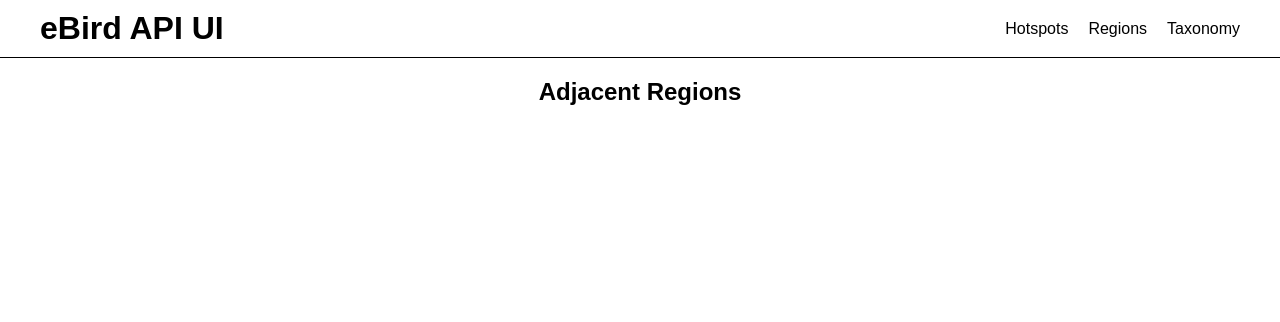
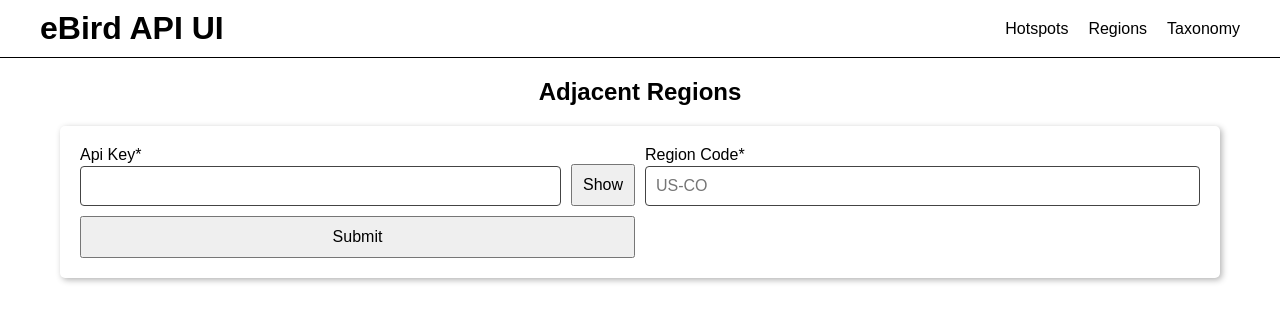
Before and after one commit to Fimbelowski/ebird-api-ui, a React (Vite) app: page /adjacent-regions in a window 1280 px wide. Shown: the top 322 px of the page. Built offline with nearby package versions, Linux system fonts and the light colour scheme.

Commit message:
Update AdjacentRegions.tsx

```diff
--- a/src/pages/ref/geo/AdjacentRegions.tsx
+++ b/src/pages/ref/geo/AdjacentRegions.tsx
@@ -1,17 +1,98 @@
 import { useState } from 'react';
 
 import BasePage from '../../../components/BasePage';
+import Details from '../../../components/Details';
+import type EbirdRegion from '../../../types/EbirdRegion';
+import TextInput from '../../../components/TextInput';
+import useApiKey from '../../../hooks/useApiKey';
+import useEbirdApi from '../../../hooks/useEbirdApi';
+import Table from '../../../components/Table';
+import type TableCell from '../../../types/TableCell';
+import type TableHeader from '../../../types/TableHeader';
 
 export default function AdjacentRegions() {
+  const { apiKey } = useApiKey();
+  const { getAdjacentRegions } = useEbirdApi();
+
   const [hasQueried, setHasQueried] = useState(false);
   const [loading, setLoading] = useState(false);
   const [rawResponse, setRawResponse] = useState('');
+  const [regionCode, setRegionCode] = useState('');
+  const [regions, setRegions] = useState<EbirdRegion[]>([]);
+
+  const tableHeaders: TableHeader[] = [
+    {
+      label: 'Name',
+    },
+    {
+      label: 'Code',
+    },
+  ];
+
+  const tableCells: Array<TableCell<EbirdRegion>> = [
+    {
+      callback: ({ name }) => name,
+    },
+    {
+      callback: ({ code }) => code,
+    },
+  ];
+
+  function onRegionCodeChange(value: string) {
+    setRegionCode(value);
+  }
+
+  function onSubmit() {
+    setLoading(true);
+
+    getAdjacentRegions(apiKey, regionCode)
+      .then(async (response) => await response.text())
+      .then((data) => {
+        setRawResponse(data);
+        setRegions(JSON.parse(data));
+        setHasQueried(true);
+      })
+      .catch((error) => {
+        console.error(error);
+      })
+      .finally(() => {
+        setLoading(false);
+      });
+  }
+
+  const formContent = (
+    <TextInput
+      id="region-code"
+      label="Region Code"
+      onChange={onRegionCodeChange}
+      placeholder="US-CO"
+      required
+      value={regionCode}
+    />
+  );
+
+  const resultsContent = (
+    <Details
+      open
+      summary="Results Table"
+    >
+      <Table<EbirdRegion>
+        cells={tableCells}
+        headers={tableHeaders}
+        items={regions}
+      />
+    </Details>
+  );
 
   return (
     <BasePage
+      formContent={formContent}
       hasQueried={hasQueried}
       loading={loading}
+      onFormSubmit={onSubmit}
       rawResponse={rawResponse}
+      requiresApiKey
+      resultsContent={resultsContent}
       title="Adjacent Regions"
     />
   );
```
